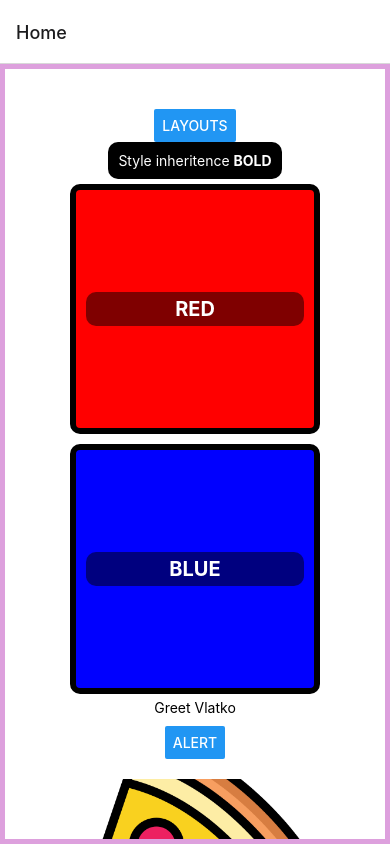
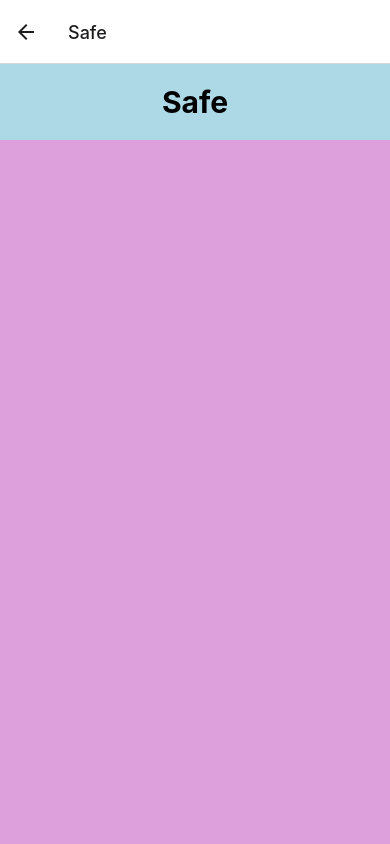
Before and after one commit to brutumfulmen97/vezbaApp, a React Native app: screen /Safe in a window 390 px wide. Built offline with nearby package versions, Linux system fonts and the light colour scheme.

Commit message:
dimensions, platform, safeareaview

```diff
--- a/App.tsx
+++ b/App.tsx
@@ -3,6 +3,8 @@ import {NavigationContainer} from '@react-navigation/native';
 import {createNativeStackNavigator} from '@react-navigation/native-stack';
 import Bzvz from './components/Bzvz';
 import Layouts from './components/Layouts';
+import Dynamic from './components/Dynamic';
+import Safe from './components/Safe';
 
 const Stack = createNativeStackNavigator();
 
@@ -12,6 +14,8 @@ const App = () => {
       <Stack.Navigator initialRouteName="Home">
         <Stack.Screen name="Home" component={Bzvz} />
         <Stack.Screen name="Layouts" component={Layouts} />
+        <Stack.Screen name="Dynamic" component={Dynamic} />
+        <Stack.Screen name="Safe" component={Safe} />
       </Stack.Navigator>
     </NavigationContainer>
   );
--- a/components/Bzvz.tsx
+++ b/components/Bzvz.tsx
@@ -73,9 +73,14 @@ function Bzvz({navigation}: {navigation: any}): React.JSX.Element {
           alignItems: 'center',
         }}
         showsVerticalScrollIndicator={true}>
+        <Button title="Safe" onPress={() => navigation.navigate('Safe')} />
         <Button
           title="Layouts"
           onPress={() => navigation.navigate('Layouts')}
+        />
+        <Button
+          title="Dynamic"
+          onPress={() => navigation.navigate('Dynamic')}
         />
         <StylesComponent />
         <Greet name={'Vlatko'} />
--- /dev/null
+++ b/components/Dynamic.tsx
@@ -0,0 +1,77 @@
+import React from 'react';
+import {StyleSheet, Text, View, useWindowDimensions} from 'react-native';
+
+const Dynamic = () => {
+  //IMA BOLJI NACIN
+  // const [dimenstions, setDimensions] = useState({
+  //   window: Dimensions.get('window'),
+  //   screen: Dimensions.get('screen'),
+  // });
+
+  // useEffect(() => {
+  //   const subscription = Dimensions.addEventListener(
+  //     'change',
+  //     ({window, screen}) => {
+  //       setDimensions({window, screen});
+  //     },
+  //   );
+
+  //   return () => {
+  //     subscription.remove();
+  //   };
+  // }, []);
+
+  // const {window, screen} = dimenstions;
+  // const windowWidth = window.width;
+  // const windowHeight = window.height;
+  // const screenWidth = screen.width;
+  // const screenHeight = screen.height;
+
+  // ovo je bolje
+  const windowWidth = useWindowDimensions().width;
+  const windowHeight = useWindowDimensions().height;
+
+  return (
+    <View style={styles.container}>
+      <View
+        style={[
+          styles.box,
+          {
+            width: windowWidth > 500 ? '50%' : '30%',
+            height: windowHeight > 800 ? '30%' : '20%',
+          },
+        ]}>
+        <Text style={[styles.text, {fontSize: windowWidth > 500 ? 30 : 20}]}>
+          DINAMIKA
+        </Text>
+      </View>
+    </View>
+  );
+};
+
+// dimension ne apdejtuje na rotiranje uredjaja
+// const windowWidth = Dimensions.get('window').width;
+// const windowHeight = Dimensions.get('window').height;
+
+const styles = StyleSheet.create({
+  container: {
+    flex: 1,
+    justifyContent: 'center',
+    alignItems: 'center',
+    backgroundColor: 'plum',
+  },
+  box: {
+    // width: windowWidth > 400 ? '50%' : '30%',
+    // height: windowHeight > 800 ? '30%' : '20%',
+    backgroundColor: 'lightblue',
+    justifyContent: 'center',
+    alignItems: 'center',
+  },
+  text: {
+    // fontSize: windowWidth > 400 ? 30 : 20,
+    color: 'darkblue',
+    textAlign: 'center',
+  },
+});
+
+export default Dynamic;
--- /dev/null
+++ b/components/Safe.tsx
@@ -0,0 +1,47 @@
+import React from 'react';
+import {View, Text, StyleSheet, SafeAreaView, Platform} from 'react-native';
+
+const Safe = () => {
+  return (
+    <SafeAreaView style={styles.safeContainer}>
+      <View style={styles.container}>
+        <View style={styles.box}>
+          <Text style={styles.text}>Safe</Text>
+        </View>
+      </View>
+    </SafeAreaView>
+  );
+};
+
+const styles = StyleSheet.create({
+  safeContainer: {
+    flex: 1,
+    backgroundColor: 'plum',
+  },
+  container: {
+    flex: 1,
+    backgroundColor: 'plum',
+    paddingTop: Platform.OS === 'android' ? 25 : 0,
+  },
+  box: {
+    padding: 20,
+    backgroundColor: 'lightblue',
+  },
+  text: {
+    fontSize: 30,
+    ...Platform.select({
+      ios: {
+        color: 'red',
+        fontStyle: 'normal',
+      },
+      android: {
+        fontStyle: 'italic',
+        color: 'blue',
+      },
+    }),
+    textAlign: 'center',
+    fontWeight: 'bold',
+  },
+});
+
+export default Safe;
```
